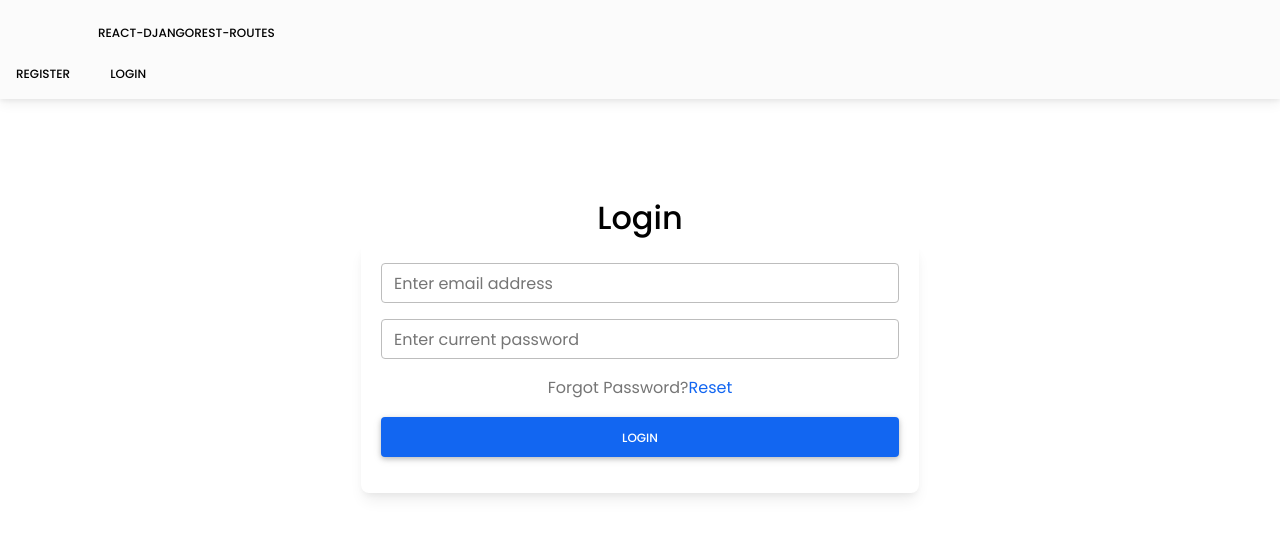
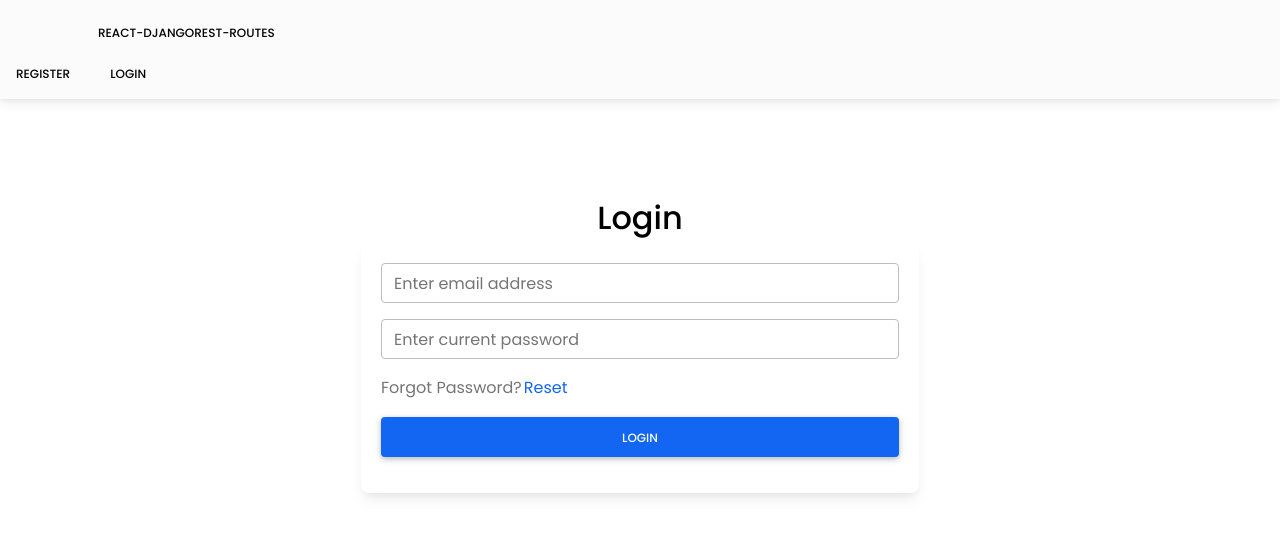
Before and after one commit to aybruhm/react-djangorest-routes, a React (Create React App) app in the folder frontend/frontend_routes/: page /login in a window 1280 px wide. Shown: the top 536 px of the page. Built offline with nearby package versions, Linux system fonts and the light colour scheme.

Commit message:
Styled Login component

```diff
--- a/frontend/frontend_routes/src/index.css
+++ b/frontend/frontend_routes/src/index.css
@@ -51,6 +51,14 @@ p.h2 {
   color: #000;
 }
 
+.forgotten-password {
+  text-align: left;
+}
+
+.forgotten-password a.pl-3 {
+  padding-left: 2px;
+}
+
 div.card > img {
   justify-content:center;
   margin: auto;
```
